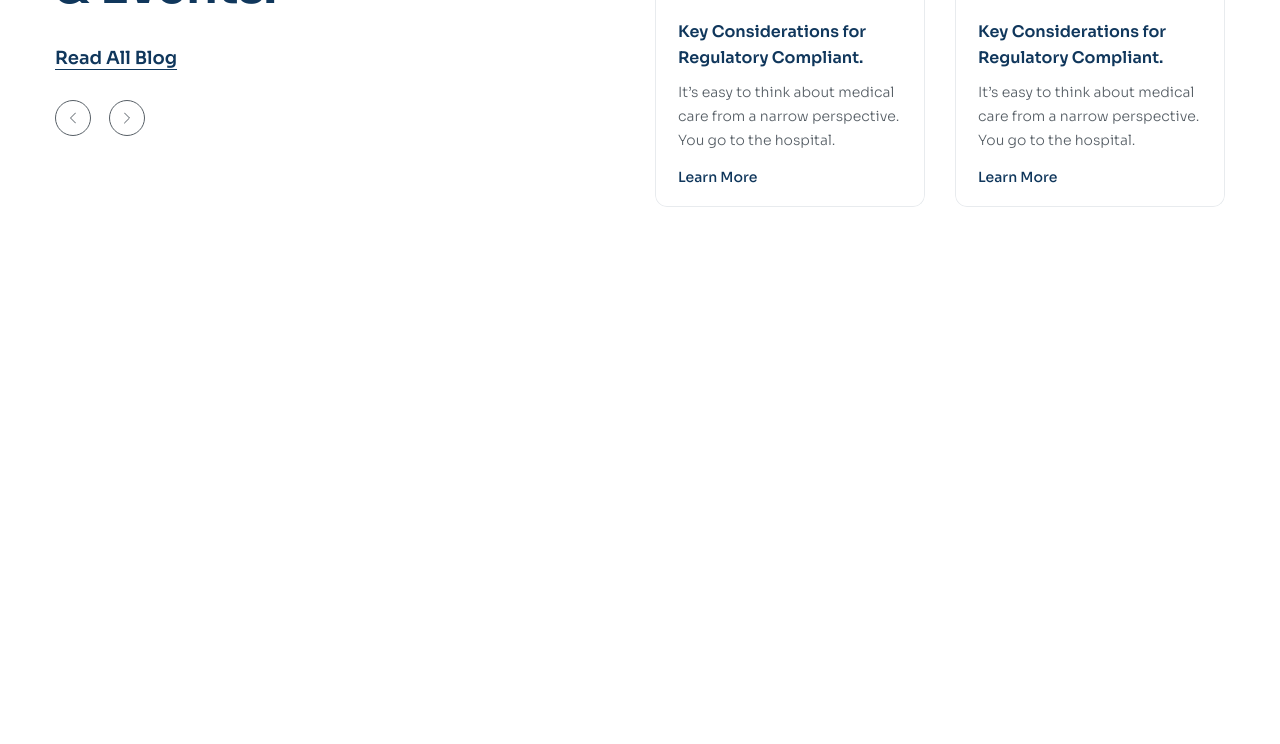
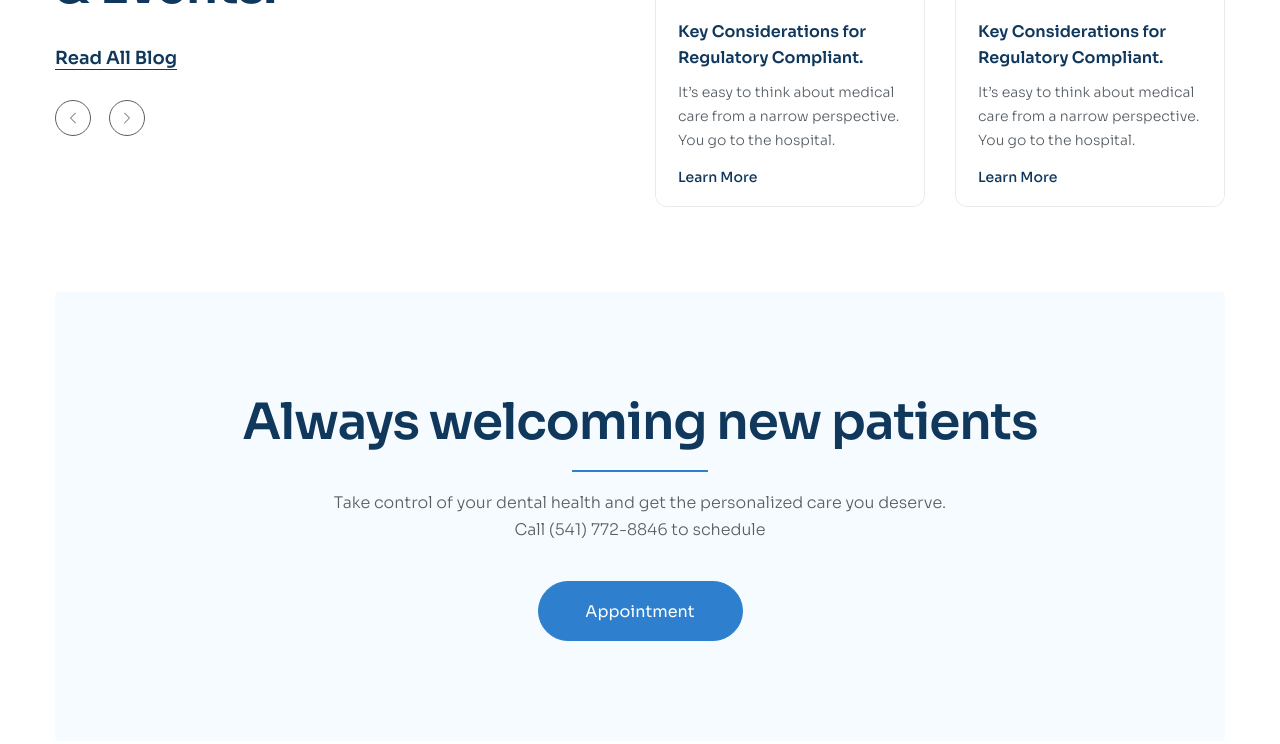
Before and after one commit to dvsang02/HTMLCSS-Project-04, a plain HTML site: page index.html in a window 1280 px wide. Shown: the part 5309-6053 px from the top of the page. Drawn offline with Linux system fonts and the light colour scheme.

Commit message:
Appointment

```diff
--- a/assets/css/styles.css
+++ b/assets/css/styles.css
@@ -664,3 +664,39 @@ a {
     color: #10375C;
     line-height: 1.8;
 }
+
+/* Appointment */
+.appointment {
+    margin-top: 85px 0 170px;
+}
+
+.appointment__inner {
+    padding: 100px 70px;
+    background: #F6FBFF;
+    border-radius: 4px;
+    text-align: center;
+}
+
+.appointment__heading {
+    position: relative;
+    padding-bottom: 20px;
+}
+
+.appointment__heading::after {
+    position: absolute;
+    left: 0;
+    right: 0;
+    bottom: 0;
+    margin: 0 auto;
+    display: block;
+    content: "";
+    width: 136px;
+    height: 2px;
+    background: #2E80CE;
+}
+
+.appointment__desc {
+    max-width: 617px;
+    font-size: 1.6rem;
+    margin: 18px auto 38px;
+}
--- a/index.html
+++ b/index.html
@@ -649,6 +649,23 @@
                     </div>
                 </div>
             </section>
+
+            <!-- Appointment -->
+            <section class="appointment">
+                <div class="container">
+                    <div class="appointment__inner">
+                        <h2 class="appointment__heading section-heading">
+                            Always welcoming new patients
+                        </h2>
+                        <p class="appointment__desc section-desc">
+                            Take control of your dental health and get the
+                            personalized care you deserve. Call (541) 772-8846
+                            to schedule
+                        </p>
+                        <a href="#!" class="btn">Appointment</a>
+                    </div>
+                </div>
+            </section>
         </main>
     </body>
 </html>
```
